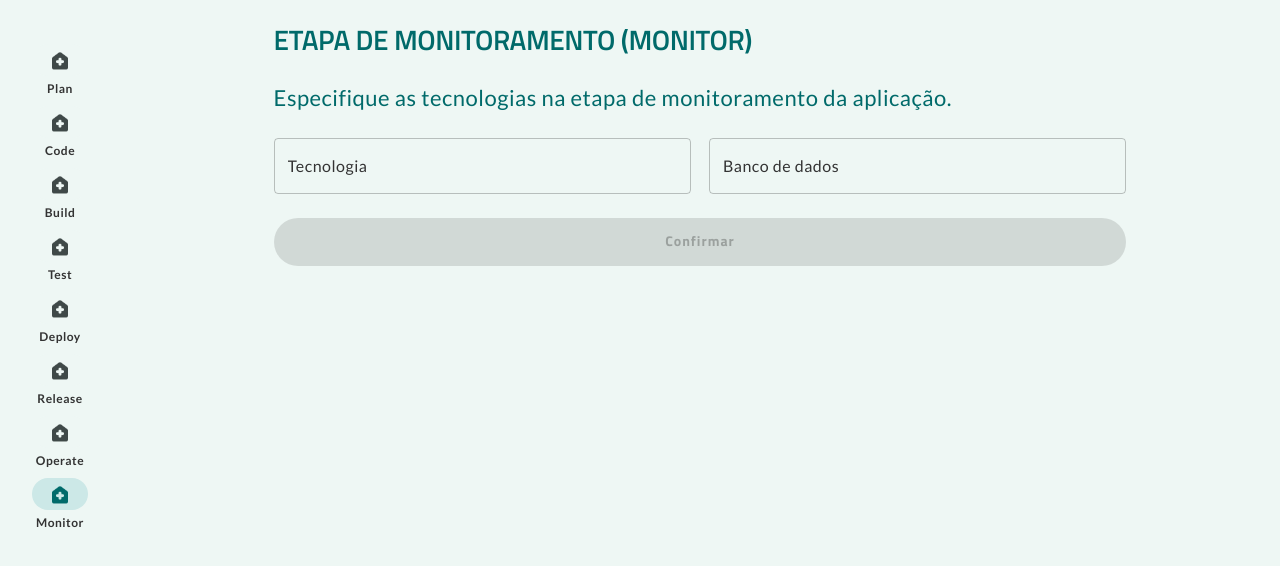
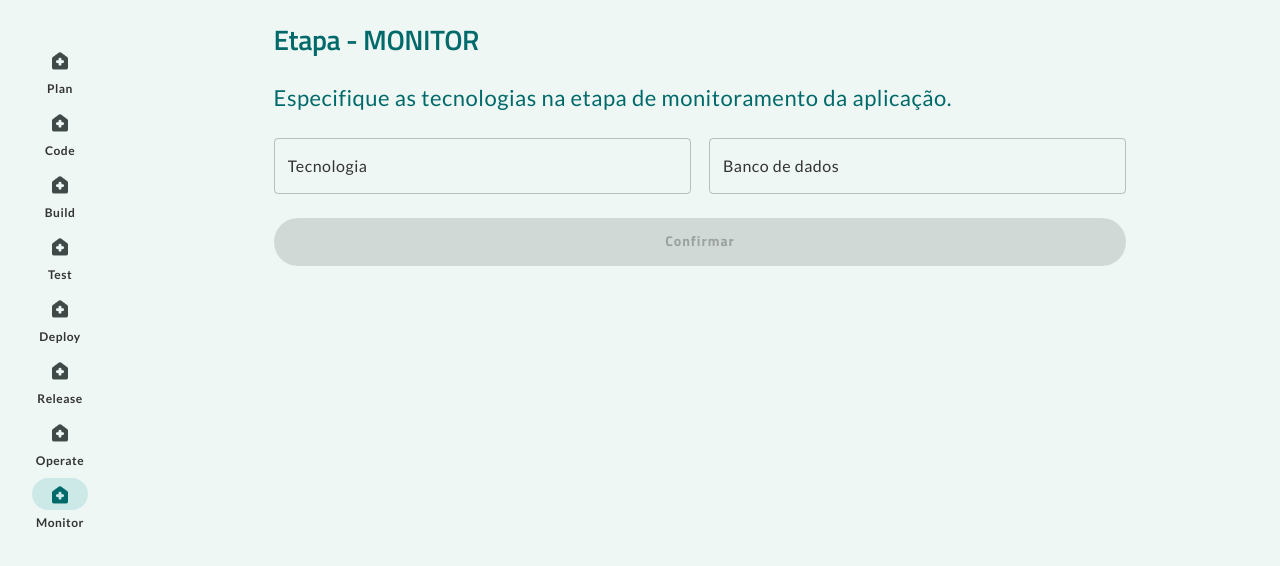
Before and after one commit to thiagonery/DevSecOps_TCC_IA-1, a React (Vite) app in the folder client/: page /monitor in a window 1280 px wide. Shown: the top 566 px of the page. Built offline with nearby package versions, Linux system fonts and the light colour scheme.

Commit message:
style: change title in MonitorScreen

```diff
--- a/client/src/screens/Monitor/MonitorScreen.tsx
+++ b/client/src/screens/Monitor/MonitorScreen.tsx
@@ -34,7 +34,7 @@ export const MonitorScreen: React.FC = () => {
     <Background drawerFocus="monitor">
       <Box gap="24px">
         <Text variant="h1" color={theme.palette.primary.main}>
-          ETAPA DE MONITORAMENTO (MONITOR)
+          Etapa - MONITOR
         </Text>
         <Text fontSize="22px" color={theme.palette.primary.main}>
           Especifique as tecnologias na etapa de monitoramento da aplicação.
```
